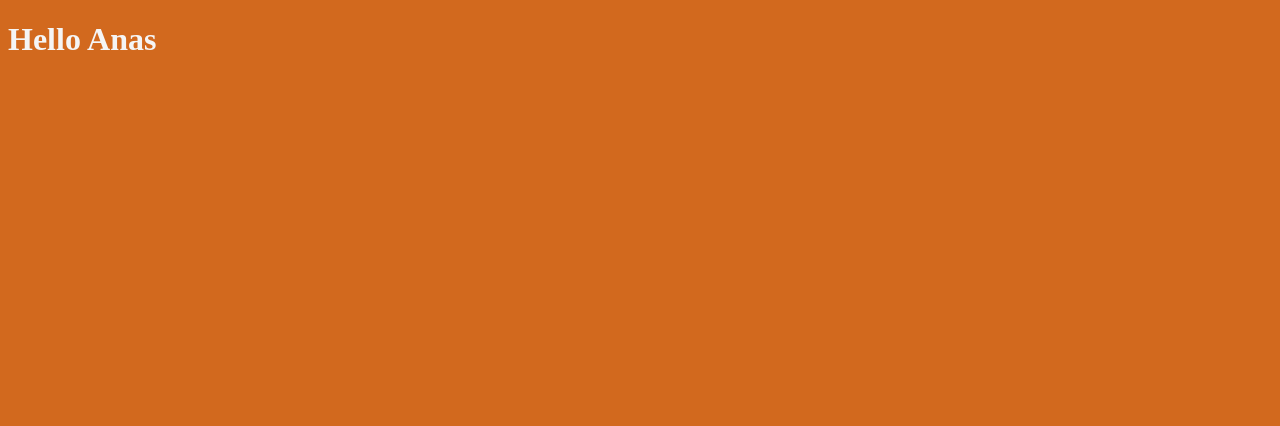
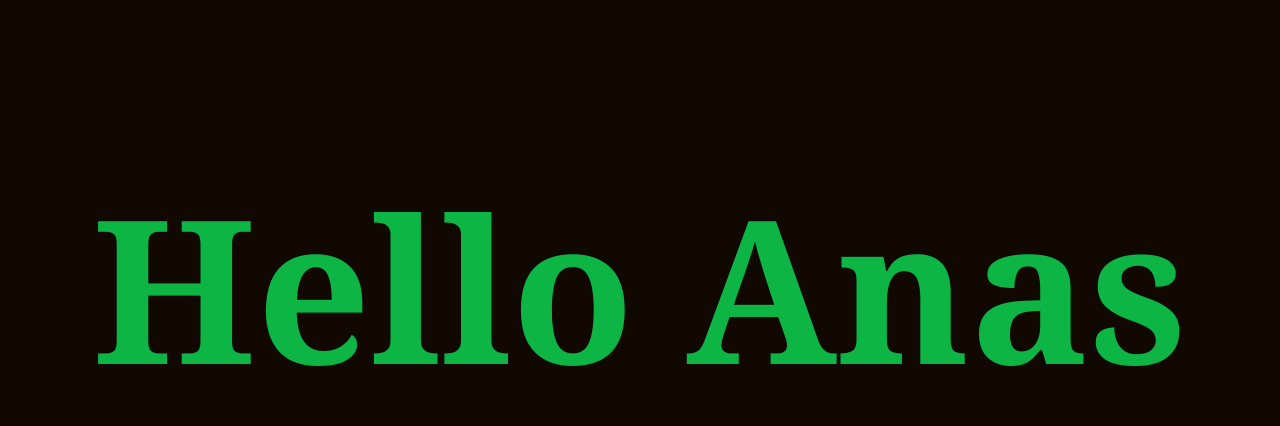
Before and after one commit to Beyond-Binary-stack/gitsession, a plain HTML site: page index.html in a window 1280 px wide. Drawn offline with Linux system fonts and the light colour scheme.

Commit message:
new style from anas

```diff
--- a/style.css
+++ b/style.css
@@ -1,6 +1,12 @@
 body{
-    background-color: chocolate;
+    background-color: rgb(17, 8, 1);
 }
 .title{
-    color: whitesmoke;
+    color: rgb(13, 181, 69);
+    display: flex;
+    justify-content: center;
+    align-items:  center;
+    margin-top: 150px;
+    font-size: 200px;
+    font-family: Cambria, Cochin, Georgia, Times, 'Times New Roman', serif;
 }
```
